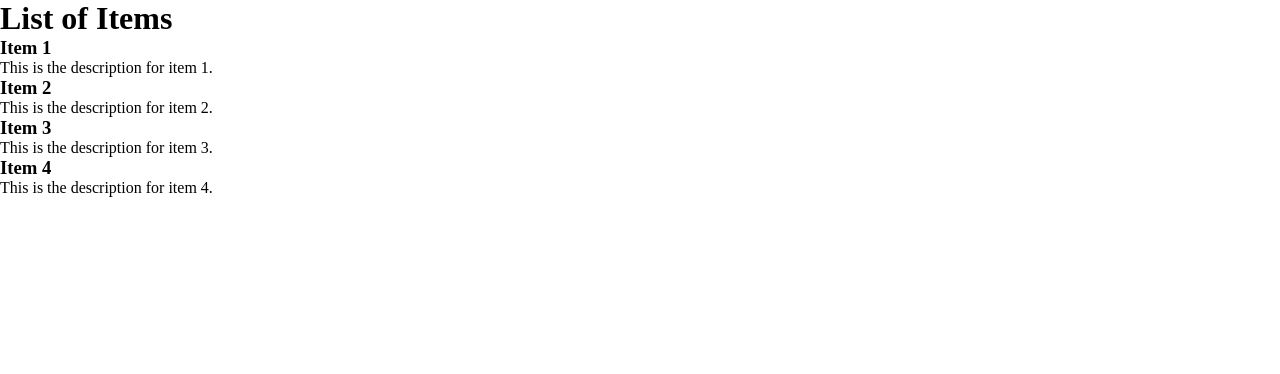
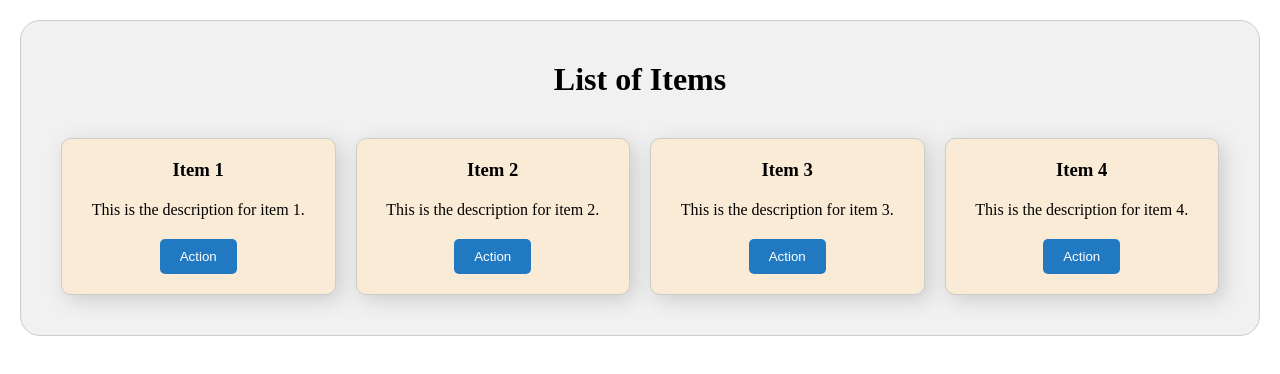
Before and after one commit to bettercallmahin/react-practice, a React (Create React App) app: page / in a window 1280 px wide. Shown: the top 374 px of the page. Built offline with nearby package versions, Linux system fonts and the light colour scheme.

Commit message:
added style

```diff
--- a/src/App.js
+++ b/src/App.js
@@ -5,7 +5,7 @@ import { v4 as uuidv4 } from 'uuid';
 
 function App() {
     return (
-        <div>
+        <div className="container">
             <h1>List of Items</h1> {/* Main heading of the app */}
             {/* Pass Data as a prop to the List component */}
             <List data={Data} />
--- a/src/components/UniqueList/List.js
+++ b/src/components/UniqueList/List.js
@@ -4,7 +4,7 @@ import { v4 as uuidv4 } from 'uuid'; // Import uuid for generating unique keys
 // Define List component that receives data as a prop
 const List = ({ data }) => {
     return (
-        <div>
+        <div className='card-holder'>
             {/* Map over the data array to render each item */}
             {data.map((item) => {
 
@@ -18,9 +18,10 @@ const List = ({ data }) => {
                 const { title, description } = item;
 
                 return (
-                    <div key={uuidv4()}> {/* Use a unique key for each item */}
+                    <div key={uuidv4()} className="card"> {/* Use a unique key for each item */}
                         <h3>{title}</h3> {/* Display the title of the item */}
                         <p>{description}</p> {/* Display the description of the item */}
+                        <button className="btn">Action</button>
                     </div>
                 );
             })}
```
